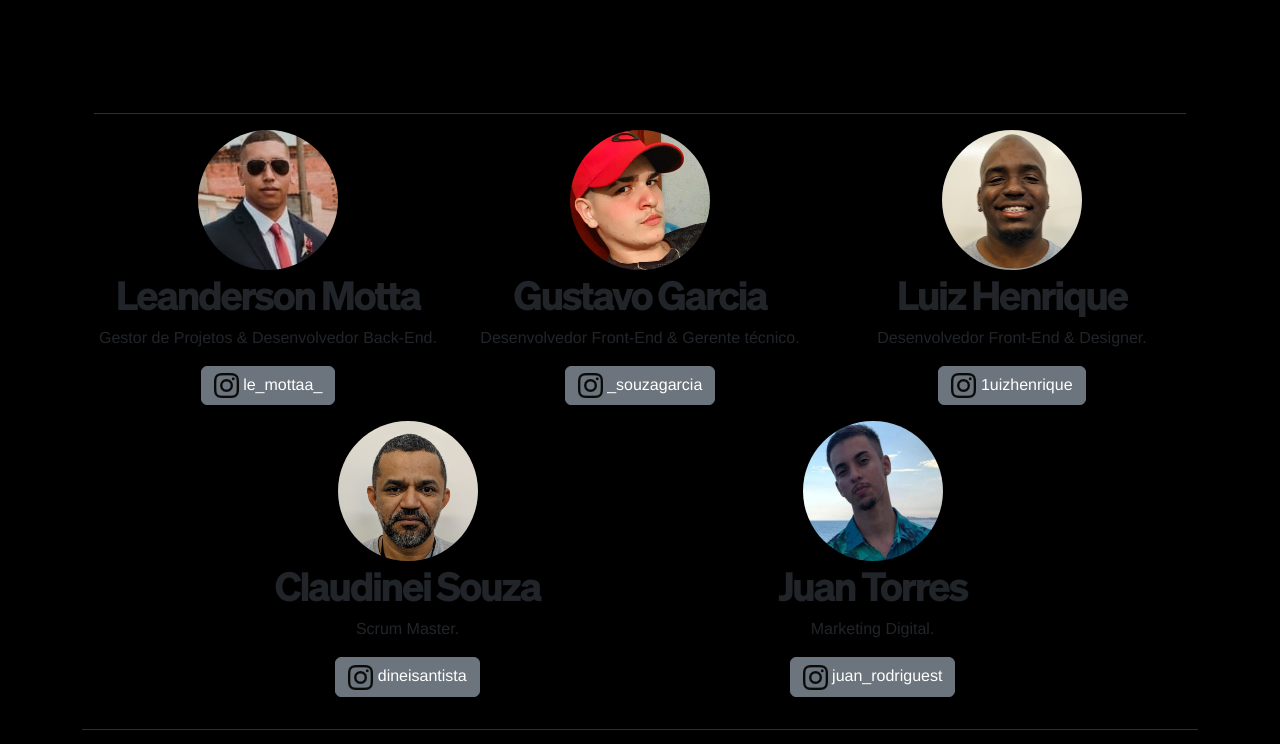
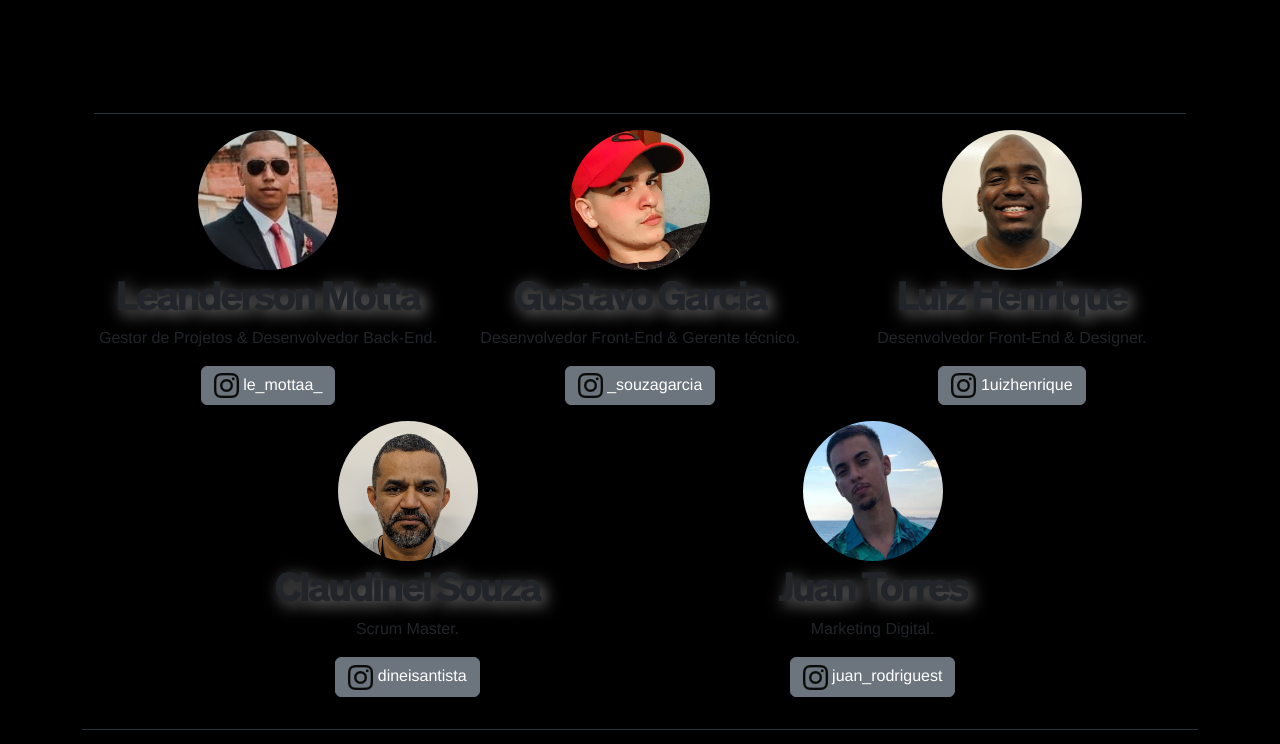
Before and after one commit to blvckn01r/3ESuporte, a PHP site: page /index3E1.html in a window 1280 px wide. Shown: the part 799-1543 px from the top of the page. Run offline with PHP 8.4, Linux system fonts and the light colour scheme; some libraries are stand-ins or nearby versions; grey boxes are pictures that could not be loaded.

Commit message:
Update style3E.css

```diff
--- a/style3E.css
+++ b/style3E.css
@@ -311,7 +311,7 @@ html.has-scroll-dragging {
 }
 
 .descricao{
-	text-shadow: 0.1em 0.1em 0.4em black;
+	text-shadow: 0.1em 0.1em 0.4em grey;
 	font-family: TestSöhne-Dreiviertelfett;
 	font-size: 40px;
 	letter-spacing: -2px;
```
